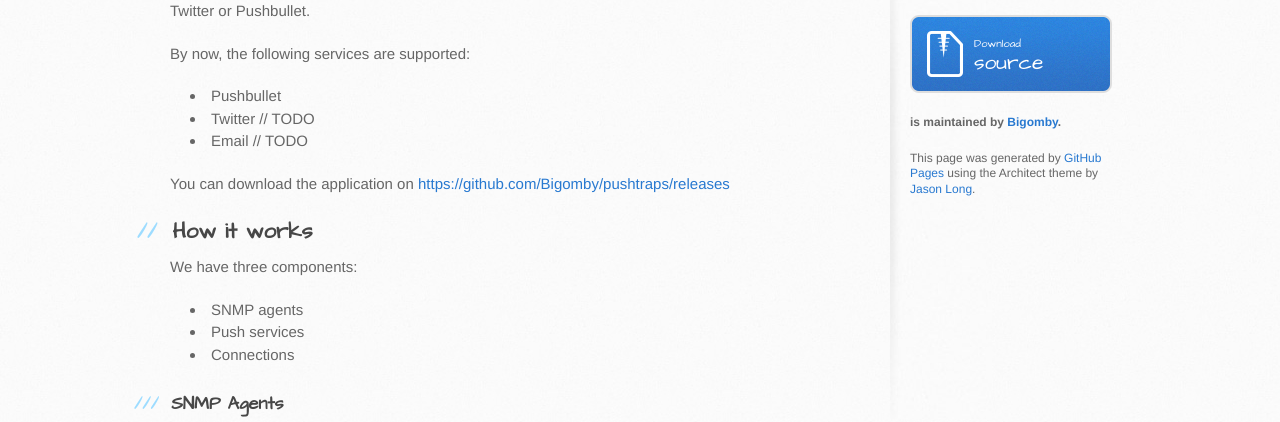
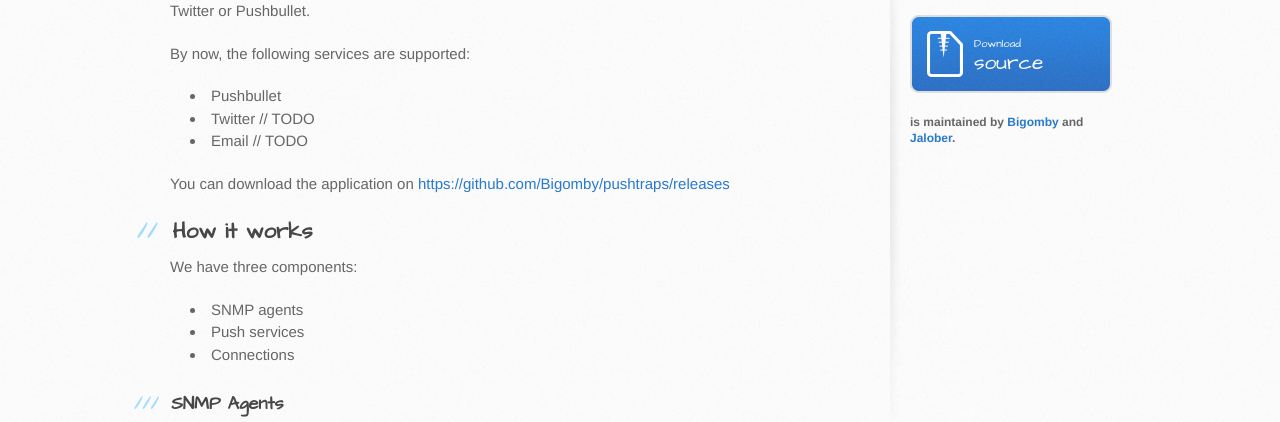
Before and after one commit to Bigomby/pushtraps, a plain HTML site: page index.html in a window 1280 px wide. Shown: the part 351-773 px from the top of the page. Drawn offline with Linux system fonts and the light colour scheme.

Commit message:
Update index.html

```diff
--- a/index.html
+++ b/index.html
@@ -78,10 +78,11 @@
             source
           </a>
 
-          <p class="repo-owner"><a href="https://github.com/Bigomby/pushtraps"></a> is maintained by <a href="https://github.com/Bigomby">Bigomby</a>.</p>
+          <p class="repo-owner"><a href="https://github.com/Bigomby/pushtraps"></a>
+            is maintained by <a href="https://github.com/Bigomby">Bigomby</a>
+            and <a href="https://github.com/jalober">Jalober</a>.</p>
 
-          <p>This page was generated by <a href="https://pages.github.com">GitHub Pages</a> using the Architect theme by <a href="https://twitter.com/jasonlong">Jason Long</a>.</p>
-        </aside>
+          </aside>
       </div>
     </div>
 
```
